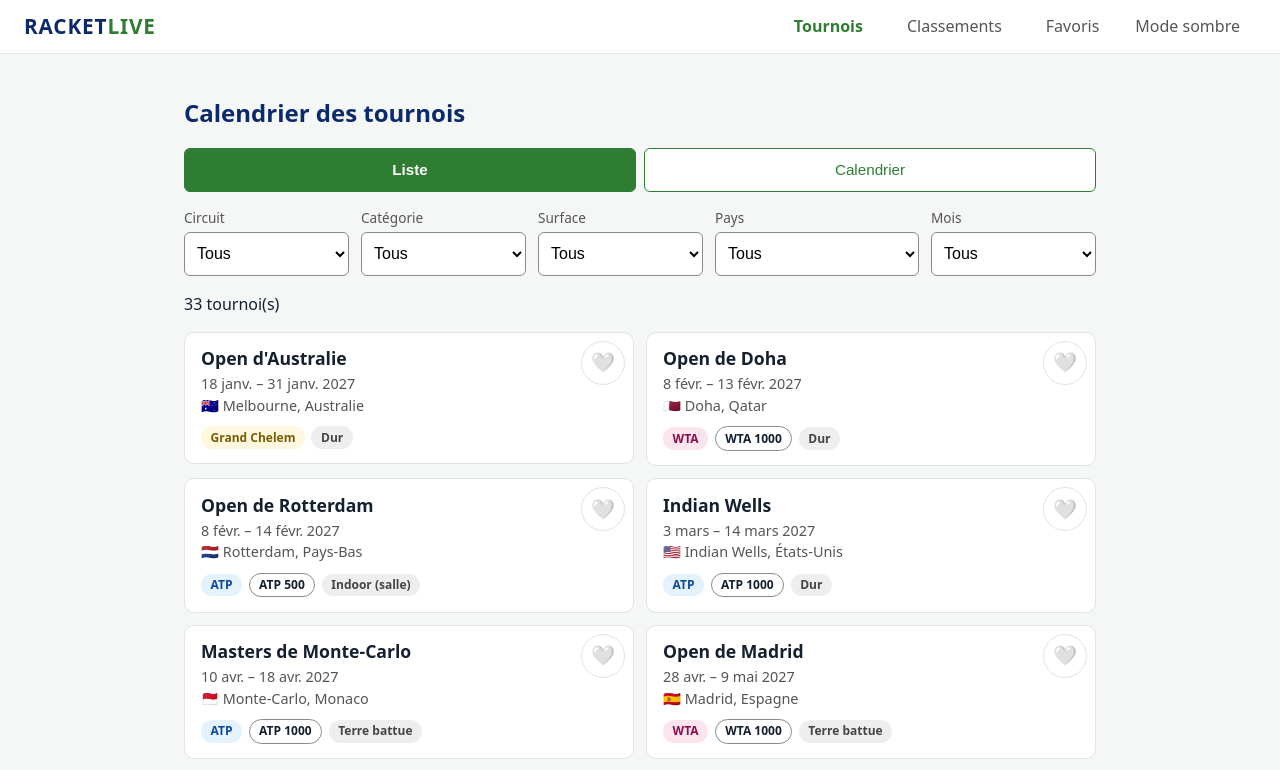
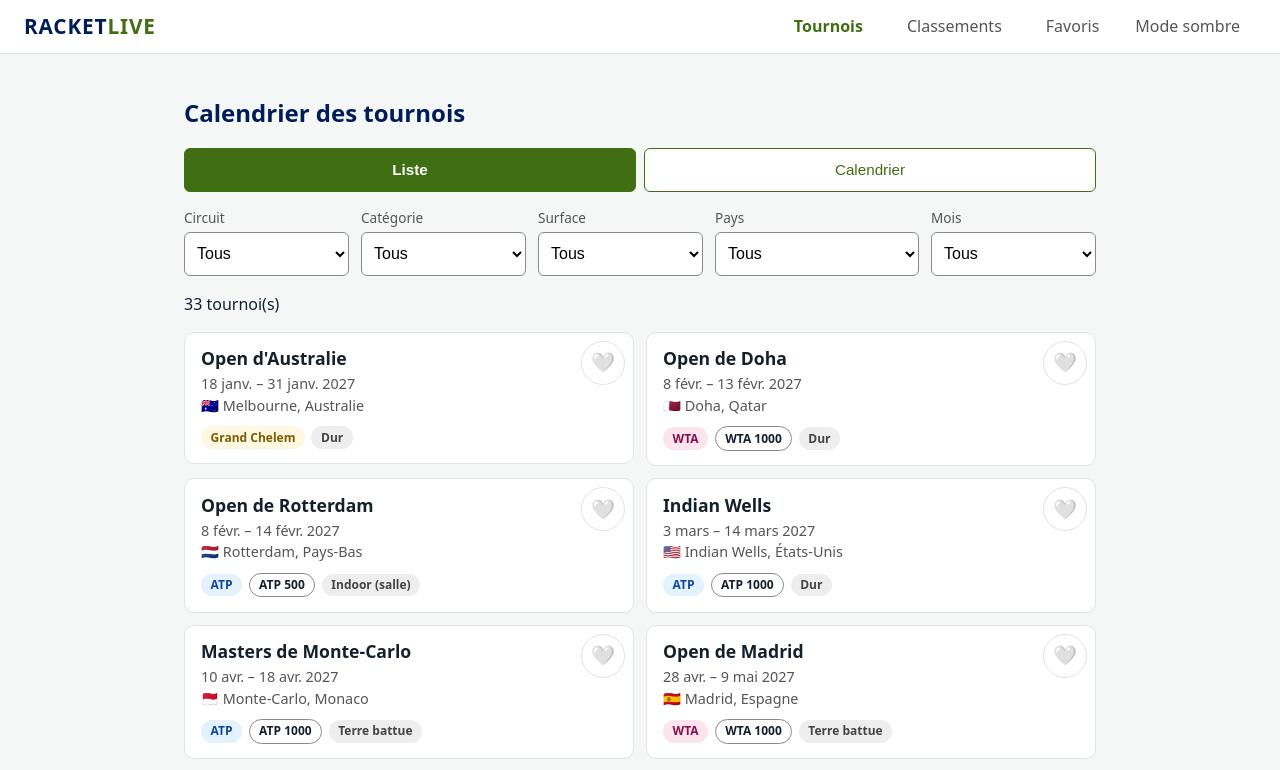
Before and after one commit to Labrosse-Anthony/racketlive, a React (Vite) app: page /calendrier in a window 1280 px wide. Shown: the top 770 px of the page. Built offline with nearby package versions, Linux system fonts and the light colour scheme.

Commit message:
Ajout couleur logo

```diff
--- a/src/index.css
+++ b/src/index.css
@@ -1,5 +1,8 @@
 :root {
   color-scheme: light;
+
+  --navy: #001c59;
+  --lime: #b8e01c;
 
   --bg: #f4f7f5;
   --surface: #ffffff;
@@ -8,14 +11,13 @@
   --border: #dfe5e1;
   --border-strong: #8a8a8a;
 
-  --brand: #0b2a6b;
-  --primary: #2e7d32;
+  --brand: var(--navy);
+  --primary: #3f6f12;
   --on-primary: #ffffff;
   --danger: #c62828;
   --danger-soft: #fdecea;
   --focus: #0d47a1;
 
-  /* Circuits : points du calendrier */
   --atp: #1565c0;
   --wta: #ad1457;
   --gc: #b88400;
@@ -42,8 +44,8 @@
   --border-strong: #6b7f99;
 
   --brand: #e8eef7;
-  --primary: #8bc34a;
-  --on-primary: #0b1626;
+  --primary: var(--lime);
+  --on-primary: var(--navy);
   --danger: #ef5350;
   --danger-soft: #3b1f26;
   --focus: #ffd54f;
```
